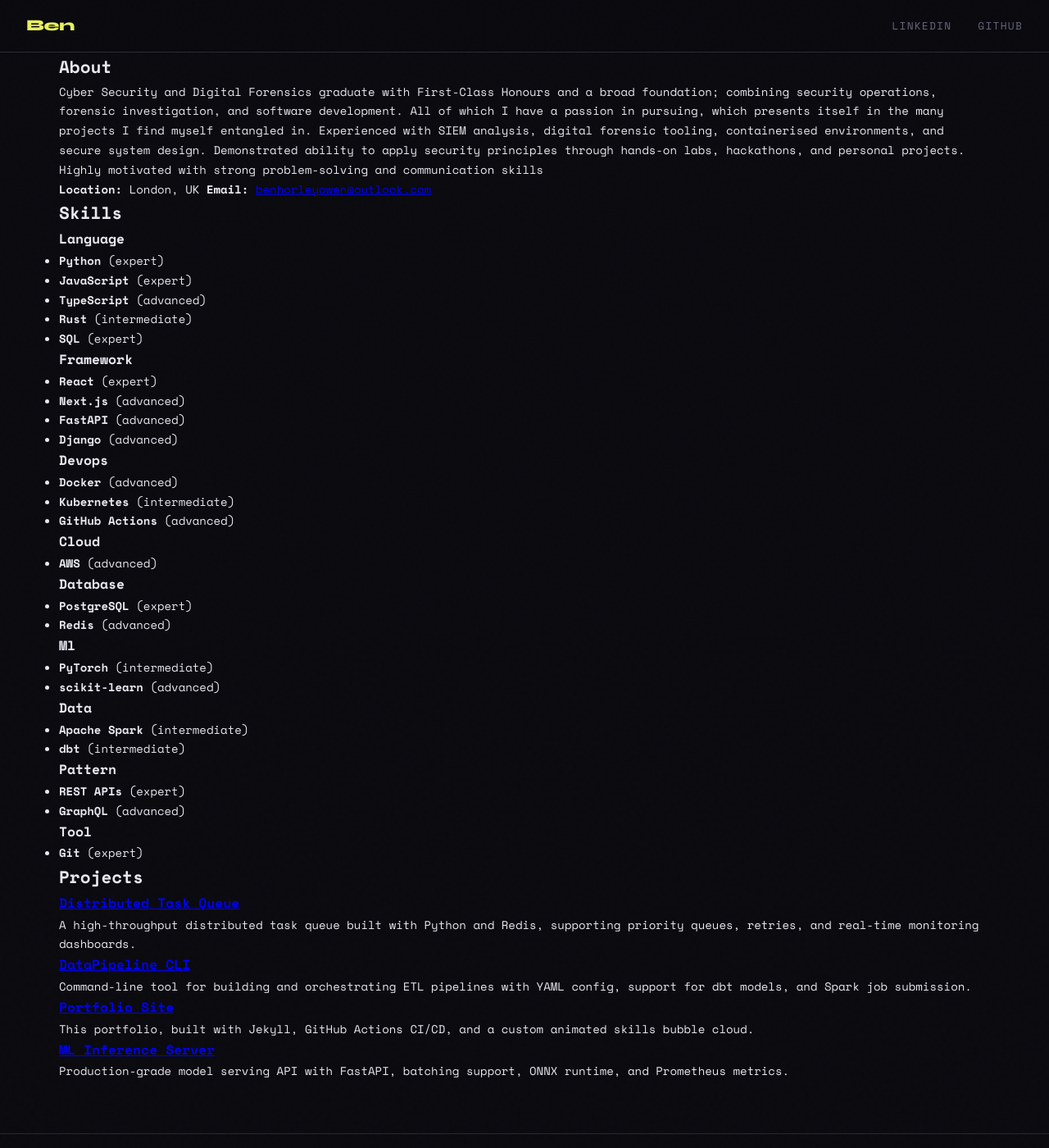
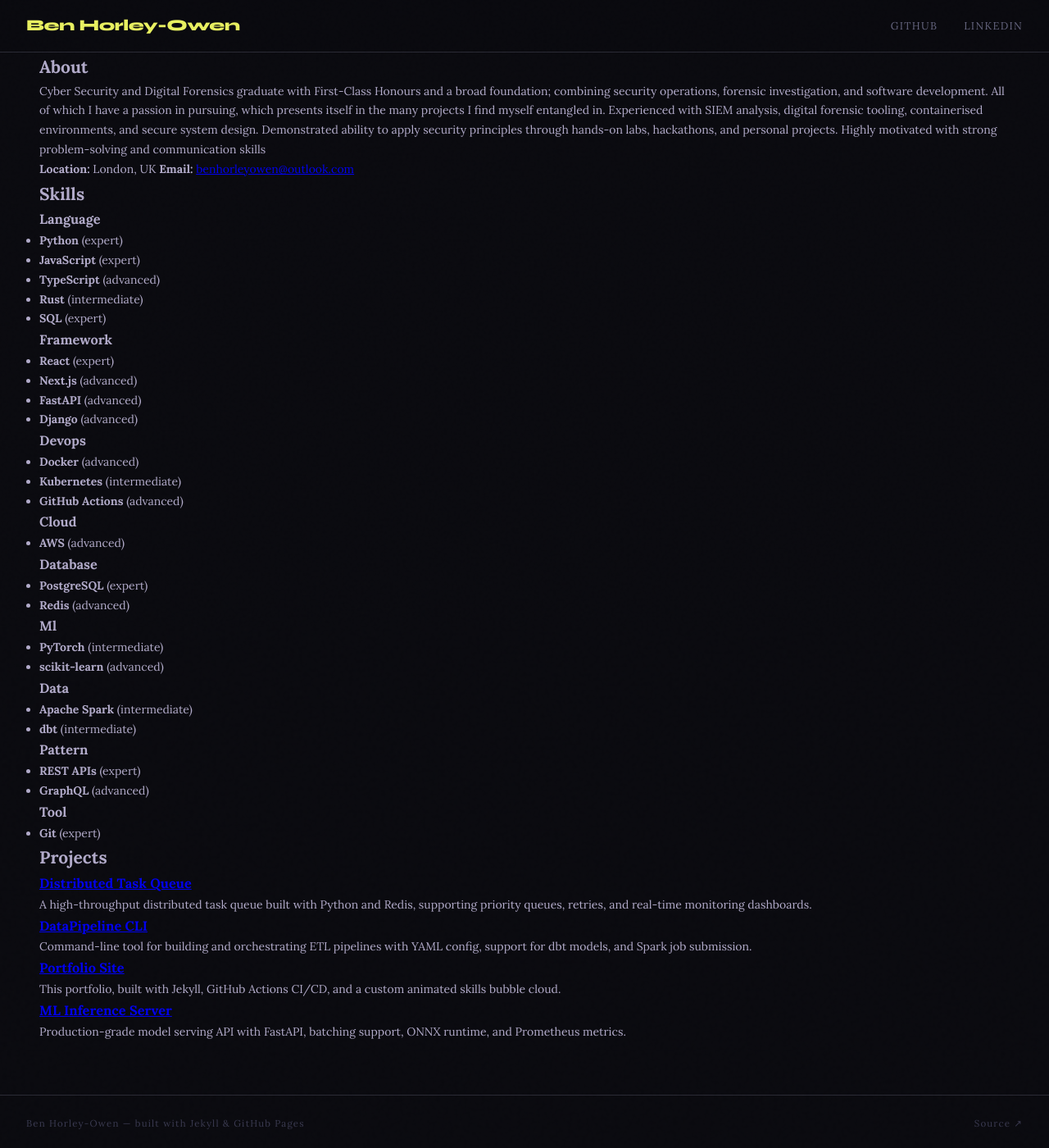
Before and after one commit to BenHorleyOwen/BenHorleyOwen.github.io, a Jekyll site: the page built from index.md, in a window 1280 px wide and 1400 px high. Shown: the whole window at 82% size. Built offline with Jekyll 4.4.1, drawn with Linux system fonts in a browser that asks for light colours.

Commit message:
up to date

```diff
--- a/_layouts/default.html
+++ b/_layouts/default.html
@@ -3,19 +3,18 @@
 <head>
   <meta charset="UTF-8">
   <meta name="viewport" content="width=device-width, initial-scale=1.0">
-  <title>{% if page.title %}{{ page.title }} — {% endif %}{{ site.data.info.name }}</title>
-  <meta name="description" content="{{ page.description | default: site.description }}">
+  {% seo %}
   <link rel="preconnect" href="https://fonts.googleapis.com">
   <link rel="preconnect" href="https://fonts.gstatic.com" crossorigin>
-  <link href="https://fonts.googleapis.com/css2?family=Space+Mono:ital,wght@0,400;0,700;1,400&family=Syne:wght@400;600;700;800&display=swap" rel="stylesheet">
+  <link href="https://fonts.googleapis.com/css2?family=Lora:wght@400;700&family=Space+Mono:ital,wght@0,400;0,700;1,400&family=Syne:wght@400;600;700;800&display=swap" rel="stylesheet">
   <link rel="stylesheet" href="{{ '/assets/css/main.css' | relative_url }}">
 </head>
 <body>
   <nav class="site-nav">
-    <a href="{{ '/' | relative_url }}" class="nav-logo">{{ site.data.info.name | split: ' ' | first }}</a>
+    <a href="{{ '/' | relative_url }}" class="nav-logo">{{ site.data.info.name }}</a>
     <div class="nav-links">
+      <a href="{{ site.data.info.github | prepend: 'https://github.com/' }}" target="_blank" rel="noopener">GitHub</a>
       <a href="{{ site.data.info.linkedin }}" target="_blank" rel="noopener">LinkedIn</a>
-      <a href="{{ site.data.info.github | prepend: 'https://github.com/' }}" target="_blank" rel="noopener">GitHub</a>
     </div>
   </nav>
 
--- a/assets/css/main.css
+++ b/assets/css/main.css
@@ -1,6 +1,6 @@
 /* ============================================================
    PORTFOLIO — Dark editorial aesthetic
-   Fonts: Syne (display) + Space Mono (code/body)
+   Fonts: Syne (display) + Lora (body) + Space Mono (code)
    ============================================================ */
 
 :root {
@@ -8,13 +8,14 @@
   --surface: #111118;
   --surface2: #18181f;
   --border: #2a2a35;
-  --text: #e8e8f0;
+  --text: #B2ABCA;
   --text-dim: #666680;
   --text-muted: #3a3a50;
   --accent: #e8f060;       /* electric lime */
   --accent2: #60a0f0;      /* cool blue */
 
   --font-display: 'Syne', sans-serif;
+  --font-body: 'Lora', serif;
   --font-mono: 'Space Mono', monospace;
 
   --nav-h: 64px;
@@ -28,7 +29,7 @@
 body {
   background: var(--bg);
   color: var(--text);
-  font-family: var(--font-mono);
+  font-family: var(--font-body);
   font-size: 14px;
   line-height: 1.7;
   min-height: 100vh;
@@ -39,8 +40,8 @@
   padding-top: var(--nav-h);
   max-width: var(--max-w);
   margin: 0 auto;
-  padding-left: 2rem;
-  padding-right: 2rem;
+  padding-left: 0.5rem;
+  padding-right: 0.5rem;
   padding-bottom: 4rem;
 }
 
```
Also changed, not shown: 1 other file.
